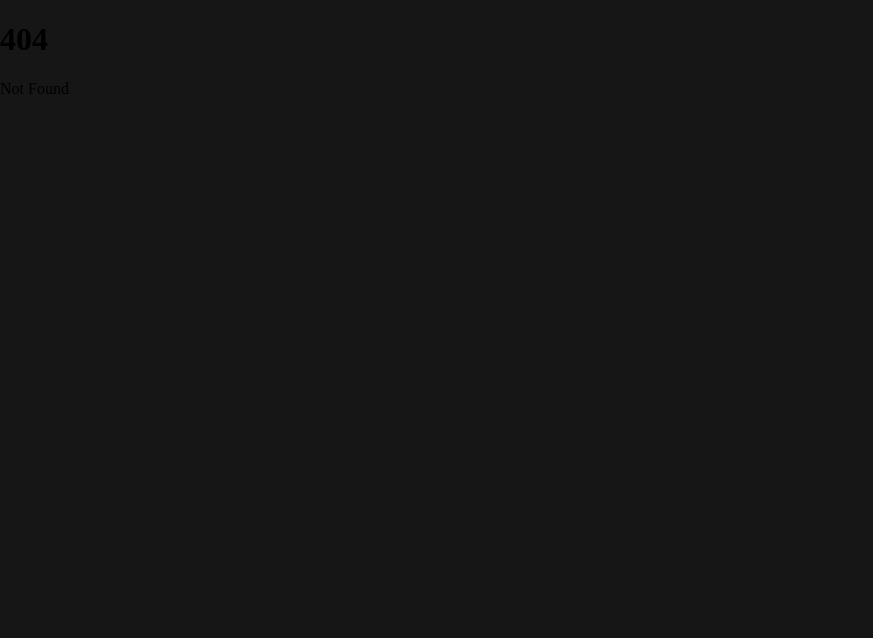
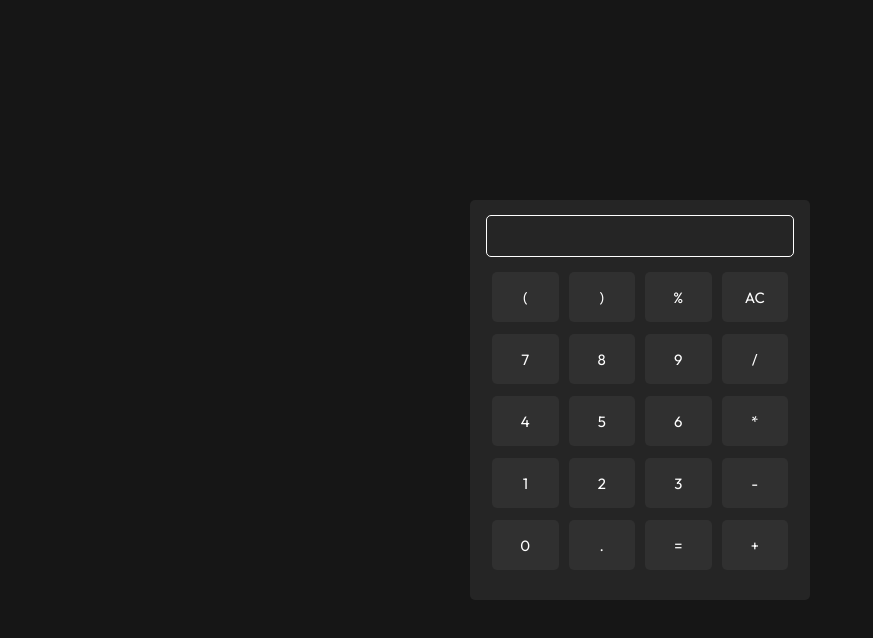
Before and after one commit to Sw1ndlerScripts/Portfolio, a SvelteKit app: page /calculator in a window 1280 px wide. Before the commit this address had no page. Shown: the top 638 px of the page, without its empty margins (0-873 px from the left). Built offline with nearby package versions, Linux system fonts and the light colour scheme.

Commit message:
added calculator

```diff
--- /dev/null
+++ b/src/routes/calculator/+page.svelte
@@ -0,0 +1,160 @@
+<style>
+    * {
+        color: white;
+        font-family: "Outfit", Sans-serif;
+        font-weight: 400px;
+    }
+
+    .wrapper {
+        width: 100vw;
+        height: 100vh;
+
+        display: flex;
+        justify-content: center;
+        align-items: center;
+    }
+
+    .calculator {
+        width: 340px;
+        height: 400px;
+
+        background-color: #252525;
+        border-radius: 5px;
+
+        display: flex;
+        flex-direction: column;
+
+        align-items: center;
+    }
+
+    .display {
+        margin-top: 15px;
+
+        width: 90%;
+        height: 40px;
+
+        border: white 1px solid;
+        border-radius: 5px;
+
+        display: flex;
+        justify-content: center
+    }
+
+    .display input {
+        background: none;
+        border: none;
+
+        width: 95%;
+        font-size: 15px;
+
+        letter-spacing: 2px;
+    }
+
+    .buttons {
+        width: 90%;
+        margin-top: 15px;
+
+        height: 300px;
+        display: flex;
+        flex-wrap: wrap;
+
+        gap: 10px;
+        justify-content: center;
+    }
+
+    .button {
+        width: calc((100% / 4) - 10px);
+        height: calc((100% / 5) - 10px);
+
+        background-color: #303030;
+        border: none;
+        font-size: 15px;
+        border-radius: 5px;
+
+        transition: background-color 0.3s ease;
+    }
+    .button:hover {
+        background-color: #404040;
+    }
+    .button:active {
+        transform: scale(0.95);
+    }
+
+</style>
+
+<script>
+    const buttons = [
+        "(",
+        ")",
+        "%",
+        "AC",
+        "7",
+        "8",
+        "9",
+        "/",
+        "4",
+        "5",
+        "6",
+        "*",
+        "1",
+        "2",
+        "3",
+        "-",
+        "0",
+        ".",
+        "=",
+        "+",
+    ]
+
+    const special = [
+        "AC",
+        "=",
+    ]
+
+    let display = undefined
+    let equation = ""
+
+    function addToEquation(event) {
+        const button = event.target.innerText
+
+        if (special.includes(button)) {
+
+            if (button == "=") {
+                equate()
+                return
+            }
+
+            if (button == "AC") {
+                equation = ""
+                display.value = ""
+                return
+            }
+        }
+
+        equation += button
+        display.value = equation
+    }
+
+    function equate() {
+        try {
+            display.value = eval(equation)
+        } catch (error) {
+            display.value = "Err"
+            return
+        }
+    }
+</script>
+
+<div class='wrapper'>
+    <div class='calculator'>
+        <div class="display">
+            <input bind:this={display}>
+        </div>
+
+        <div class='buttons'>
+            {#each buttons as button}
+                <button class="button" on:click={addToEquation}>{button}</button>
+            {/each}
+        </div>
+    </div>
+</div>
```
